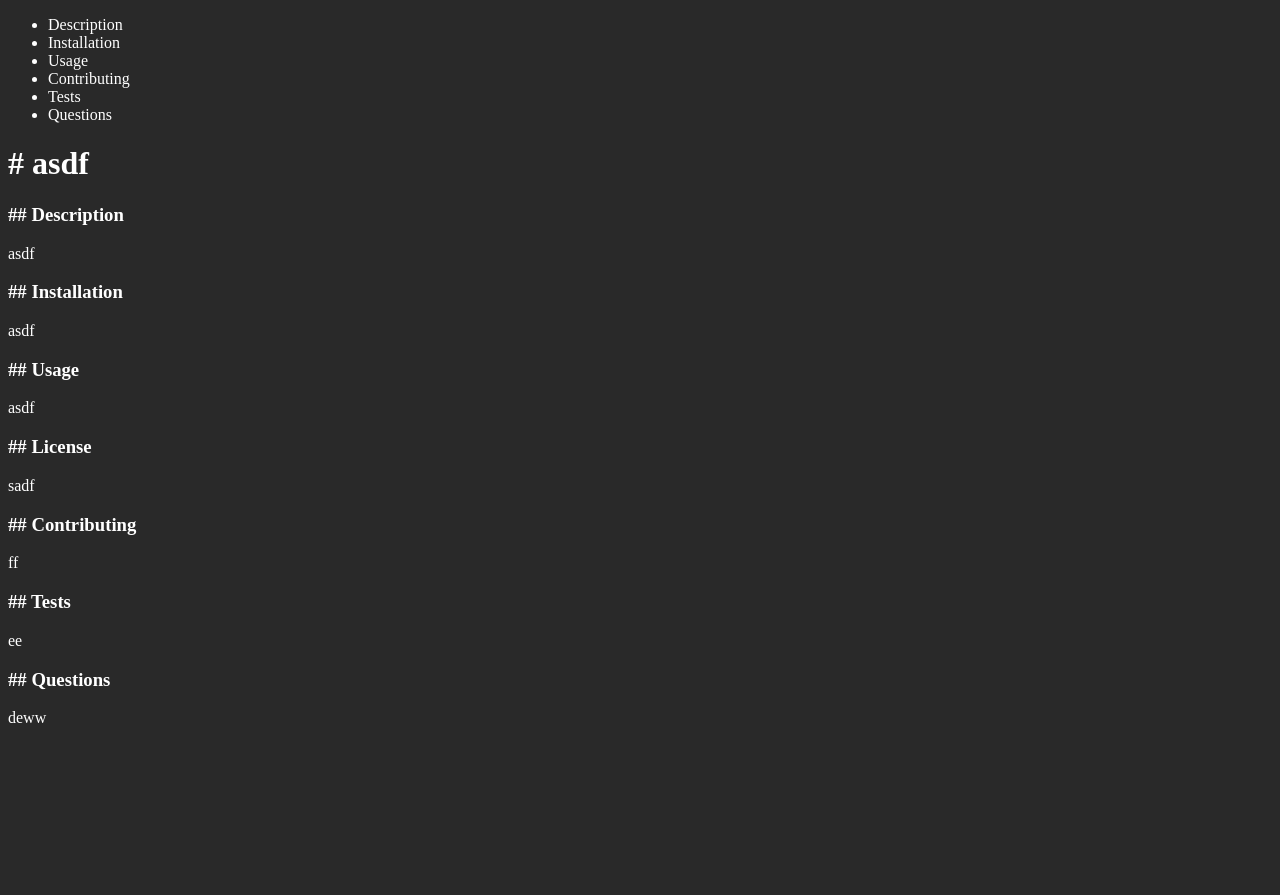
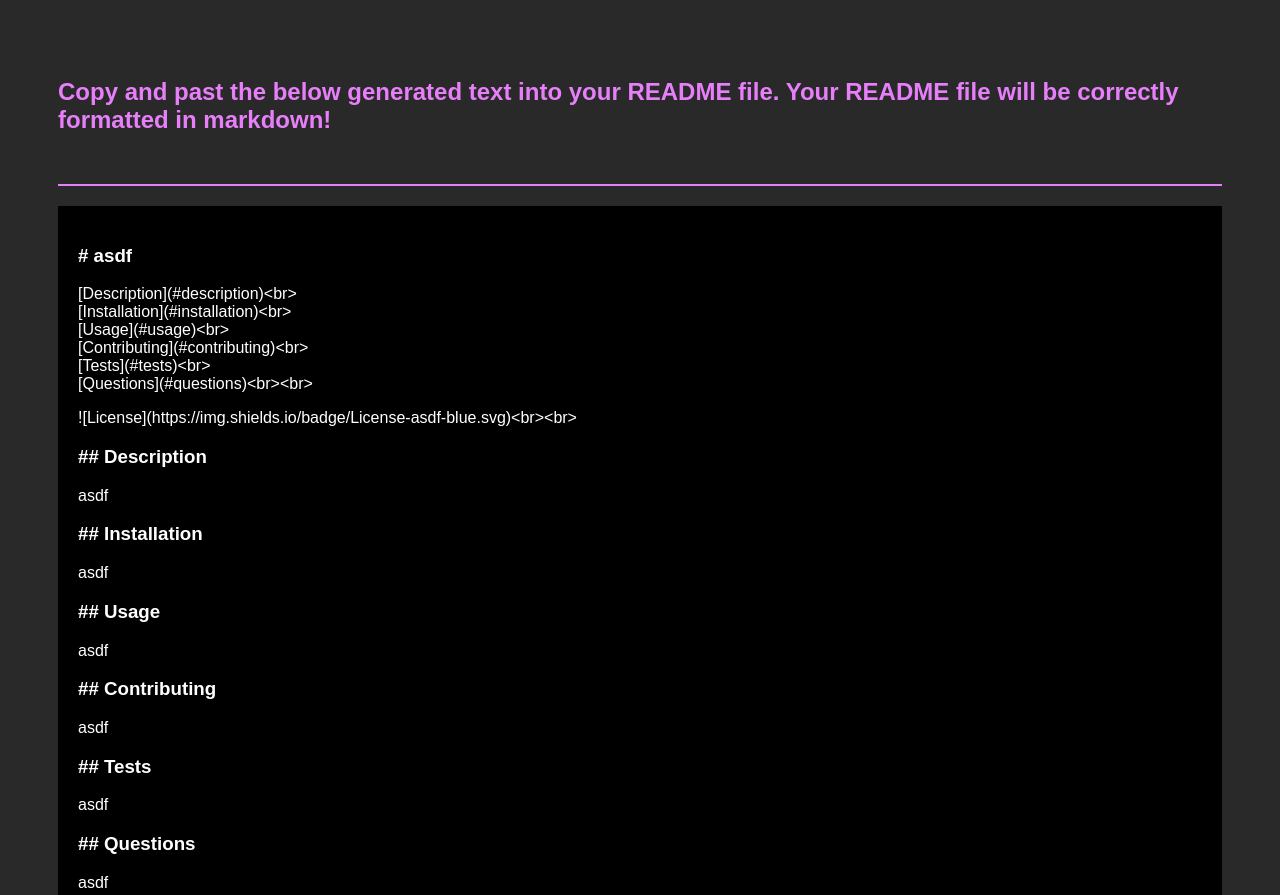
Before and after one commit to darylbg/readme-generator, a website: page index.html in a window 1280 px wide. Shown: the top 895 px of the page. Before the commit the page ends 800 px from the top, so only its background shows below. Drawn offline with Linux system fonts and the light colour scheme.

Commit message:
updated html generated in index.js, added test readme file, added custom css styling

```diff
--- a/assets/css/style.css
+++ b/assets/css/style.css
@@ -1,7 +1,34 @@
 body {
     background-color: #292929;
+    padding: 50px;
 }
 
 body * {
     color: white;
+    font-family: sans-serif;
 }
+
+@media screen and (min-width: 1200px) {
+    body div {
+        padding: 50px 120px 50px 120px;
+    }
+}
+
+.main {
+    background-color: black;
+    padding: 20px;
+}
+
+.title {
+    color: #E87FFA;
+    border-bottom: 2px solid #E87FFA;
+    padding-bottom: 50px;
+}
+
+ul {
+    padding: 0;
+}
+
+li {
+    list-style: none;
+}
--- a/index.html
+++ b/index.html
@@ -8,32 +8,30 @@
                             </head>
                             <title>asdf</title>
                             <body>
+                                <h2 class="title">Copy and past the below generated text into your README file. Your README file will be correctly formatted in markdown!</h2>
+                                <div class="main">
+                                    <h3># asdf</h3>
+                                    <ul>
+                                        <li>[Description](#description)&lt;br&gt;</li>
+                                        <li>[Installation](#installation)&lt;br&gt;</li>
+                                        <li>[Usage](#usage)&lt;br&gt;</li>
+                                        <li>[Contributing](#contributing)&lt;br&gt;</li>
+                                        <li>[Tests](#tests)&lt;br&gt;</li>
+                                        <li>[Questions](#questions)&lt;br&gt;&lt;br&gt;</li>
+                                    </ul>
+                                    ![License](https://img.shields.io/badge/License-asdf-blue.svg)&lt;br&gt;&lt;br&gt;
+                                    <h3>## Description</h3>
+                                    <p>asdf</p>
+                                    <h3>## Installation</h3>
+                                    <p>asdf</p>
+                                    <h3>## Usage</h3>
+                                    <p>asdf</p>
+                                    <h3>## Contributing</h3>
+                                    <p>asdf</p>
+                                    <h3>## Tests</h3>
+                                    <p>asdf</p>
+                                    <h3>## Questions</h3>
+                                    <p>asdf</p>
                                 <div>
-                                    <nav>
-                                        <ul>
-                                            <li><a href="#description"></a>Description</li>
-                                            <li><a href="#insallation"></a>Installation</li>
-                                            <li><a href="#usage"></a>Usage</li>
-                                            <li><a href="#contributing"></a>Contributing</li>
-                                            <li><a href="#tests"></a>Tests</li>
-                                            <li><a href="questions"></a>Questions</li>
-                                        </ul>
-                                    </nav>
-                                    <h1># asdf</h1>
-                                    <h3 id="description">## Description</h3>
-                                    <p>asdf</p>
-                                    <h3 id="installation">## Installation</h3>
-                                    <p>asdf</p>
-                                    <h3 id="usage">## Usage</h3>
-                                    <p>asdf</p>
-                                    <h3 id="license">## License</h3>
-                                    <p>sadf</p>
-                                    <h3 id="contributing">## Contributing</h3>
-                                    <p>ff</p>
-                                    <h3 id="tests">## Tests</h3>
-                                    <p>ee</p>
-                                    <h3 id="questions">## Questions</h3>
-                                    <p>deww</p>
-                                </div>
                             </body>
                         </html>
```
Also changed, not shown: index.js (+14 -17 lines), testreadme.md (+25 -0 lines).
